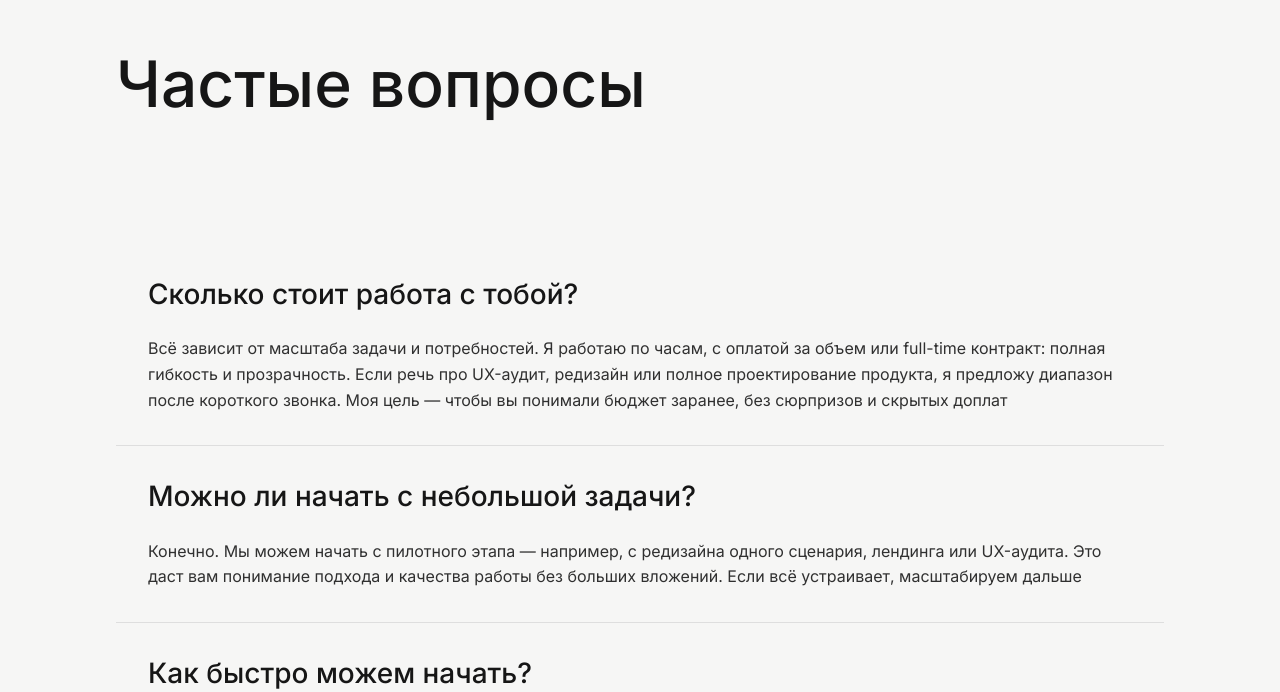
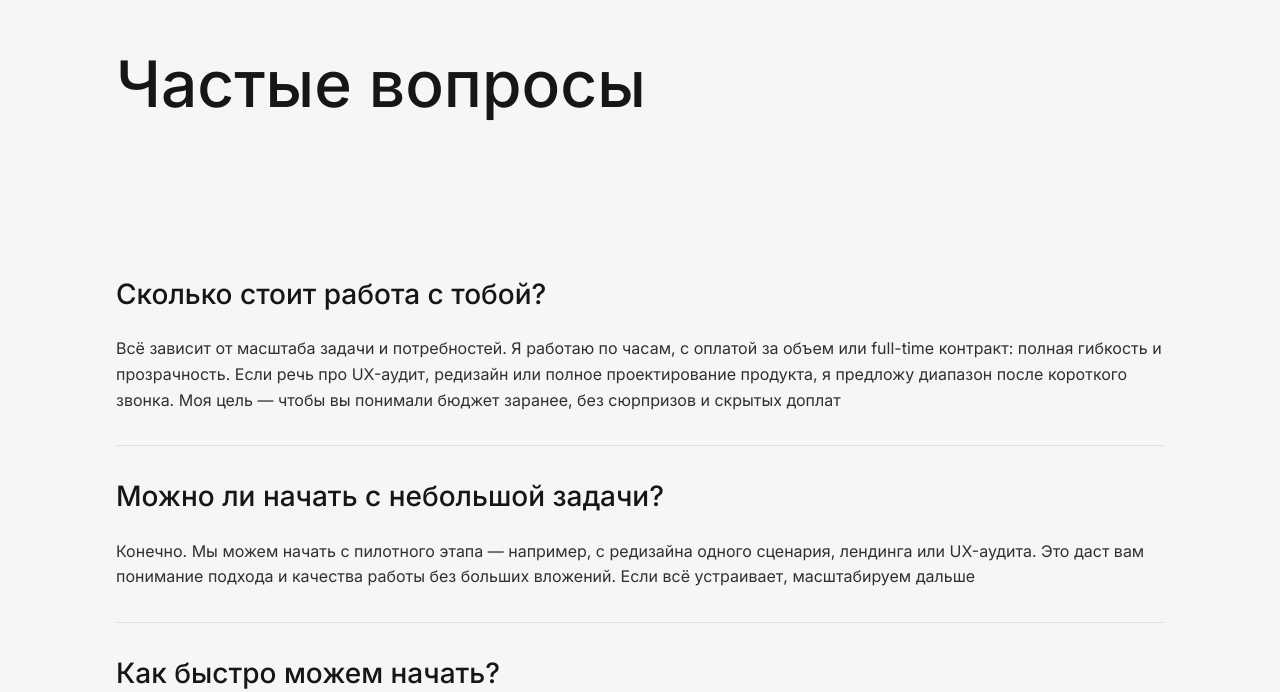
Before and after one commit to scoutrul/geovo25, a Vue app: page / in a window 1280 px wide. Shown: the part 108-800 px from the top of the page. Built offline with nearby package versions, Linux system fonts and the light colour scheme.

Commit message:
Refactor FAQ answers in App.vue to improve readability by removing unnecessary line breaks. Update AccordionItem.vue to format answers correctly with line breaks using a computed property, enhancing the display of FAQ content.

```diff
--- a/src/App.vue
+++ b/src/App.vue
@@ -38,15 +38,15 @@ const faqData = reactive([
   },
   {
     question: 'Ты работаешь один или у тебя команда?',
-    answer: 'Я работаю сам, но при необходимости подключаю проверенных коллег — дизайнеров, аналитиков, иллюстраторов или разработчиков.\n\nВы всё равно общаетесь напрямую со мной, без прослоек и менеджеров. Так сохраняется контроль качества и скорость решений'
+    answer: 'Я работаю сам, но при необходимости подключаю проверенных коллег — дизайнеров, аналитиков, иллюстраторов или разработчиков.\nВы всё равно общаетесь напрямую со мной, без прослоек и менеджеров. Так сохраняется контроль качества и скорость решений'
   },
   {
     question: 'Чем ты отличаешься от агентства или найма дизайнера в штат?',
-    answer: 'Агентства часто работают по шаблону и растягивают коммуникацию. Штатный дизайнер требует адаптации и жесткого управления.\n\nСо мной проще: вы общаетесь напрямую, решения принимаются быстро, а результат измерим — без потери качества и структуры'
+    answer: 'Агентства часто работают по шаблону и растягивают коммуникацию. Штатный дизайнер требует адаптации и жесткого управления.\nСо мной проще: вы общаетесь напрямую, решения принимаются быстро, а результат измерим — без потери качества и структуры'
   },
   {
     question: 'Какие гарантии ты даёшь?',
-    answer: 'Я не про просто "красивый дизайн". Моя цель — улучшить показатели продукта: конверсию, удержание, пользовательский опыт.\n\nЯ вдохновляюсь продуктами, где могу реально повлиять на метрики, и сопровождаю после внедрения'
+    answer: 'Я не про просто "красивый дизайн". Моя цель — улучшить показатели продукта: конверсию, удержание, пользовательский опыт.\nЯ вдохновляюсь продуктами, где могу реально повлиять на метрики, и сопровождаю после внедрения'
   },
   {
     question: 'Где ты и работаешь ли с зарубежными компаниями?',
@@ -54,7 +54,7 @@ const faqData = reactive([
   },
   {
     question: 'Берешься за стартапы или за крупные компании?',
-    answer: 'Большой опыт и с теми, и с другими. Главное — чтобы был внятный продукт и цели, к которым дизайн может реально помочь прийти.\n\nВ стартапах я часто помогаю выстроить дизайн и процесс с нуля, в зрелых компаниях — оптимизирую и развиваю'
+    answer: 'Большой опыт и с теми, и с другими. Главное — чтобы был внятный продукт и цели, к которым дизайн может реально помочь прийти.\nВ стартапах я часто помогаю выстроить дизайн и процесс с нуля, в зрелых компаниях — оптимизирую и развиваю'
   }
 ])
 
--- a/src/components/ui/AccordionItem.vue
+++ b/src/components/ui/AccordionItem.vue
@@ -5,10 +5,9 @@
       isLast ? '' : 'border-b'
     ]"
   >
-    <!-- Заголовок вопроса (кликабельный) -->
     <button
       type="button"
-      class="w-full text-left px-0 lg:px-8 py-4 rounded-2xl cursor-pointer"
+      class="w-full text-left px-0 py-4 rounded-2xl cursor-pointer"
       @click="handleToggle"
     >
       <BaseText
@@ -20,18 +19,17 @@
       </BaseText>
     </button>
 
-    <!-- Ответ (раскрывающийся с GSAP анимацией) -->
     <div
       ref="answerRef"
       class="overflow-hidden"
       style="height: 0; opacity: 0;"
     >
-      <div ref="contentRef" class="px-0 lg:px-8 pt-2 pb-4">
+      <div ref="contentRef" class="px-0 pt-2 pb-4">
         <BaseText
           :as="'div'"
           size="p2"
-          class="text-black-10 whitespace-pre-wrap"
-          v-html="answer"
+          class="text-black-10"
+          v-html="formattedAnswer"
         />
       </div>
     </div>
@@ -39,7 +37,7 @@
 </template>
 
 <script setup>
-import { ref, watch, nextTick, onMounted } from 'vue'
+import { ref, watch, nextTick, onMounted, computed } from 'vue'
 import { gsap } from 'gsap'
 import { useResizeObserver } from '@vueuse/core'
 import { BaseText } from '../base'
@@ -65,6 +63,11 @@ const props = defineProps({
 })
 
 const emit = defineEmits(['toggle'])
+
+// Преобразуем \n в <br> для корректного отображения переносов строк
+const formattedAnswer = computed(() => {
+  return props.answer.replace(/\n/g, '<br>')
+})
 
 const { isDesktop, width } = useBreakpoints()
 
@@ -143,5 +146,4 @@ onMounted(async () => {
 </script>
 
 <style scoped>
-/* GSAP контролирует анимацию, поэтому CSS transitions не нужны */
 </style>
```
